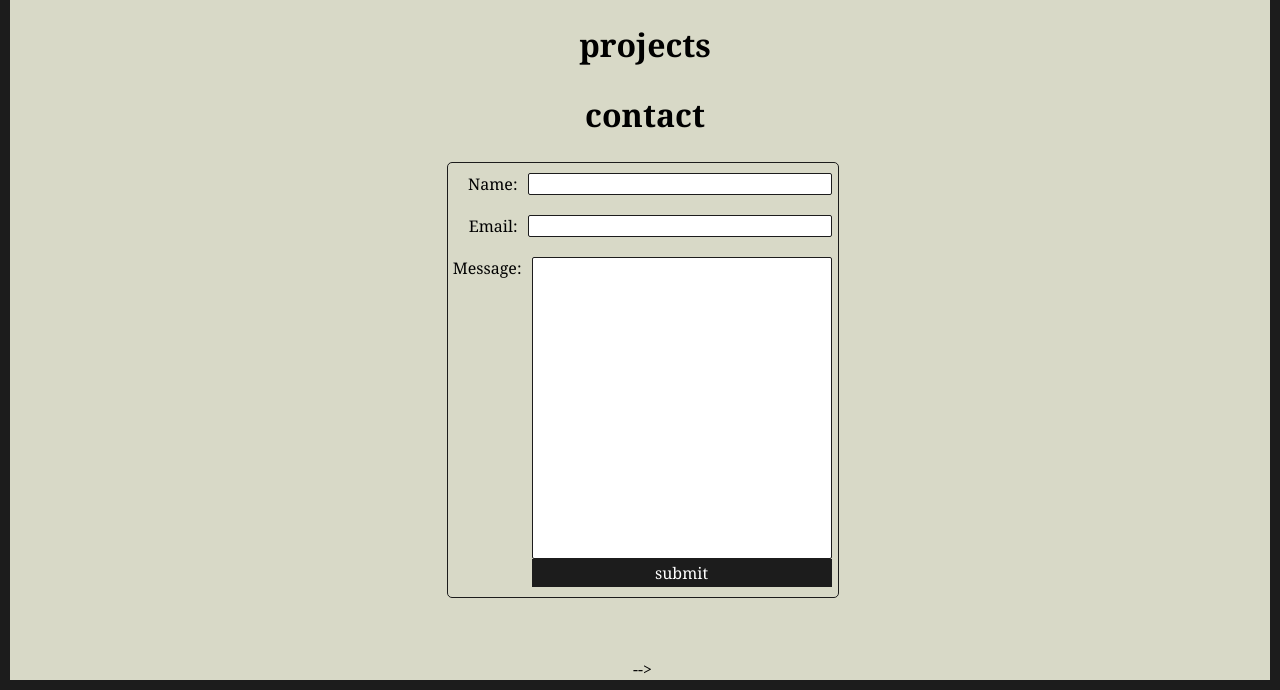
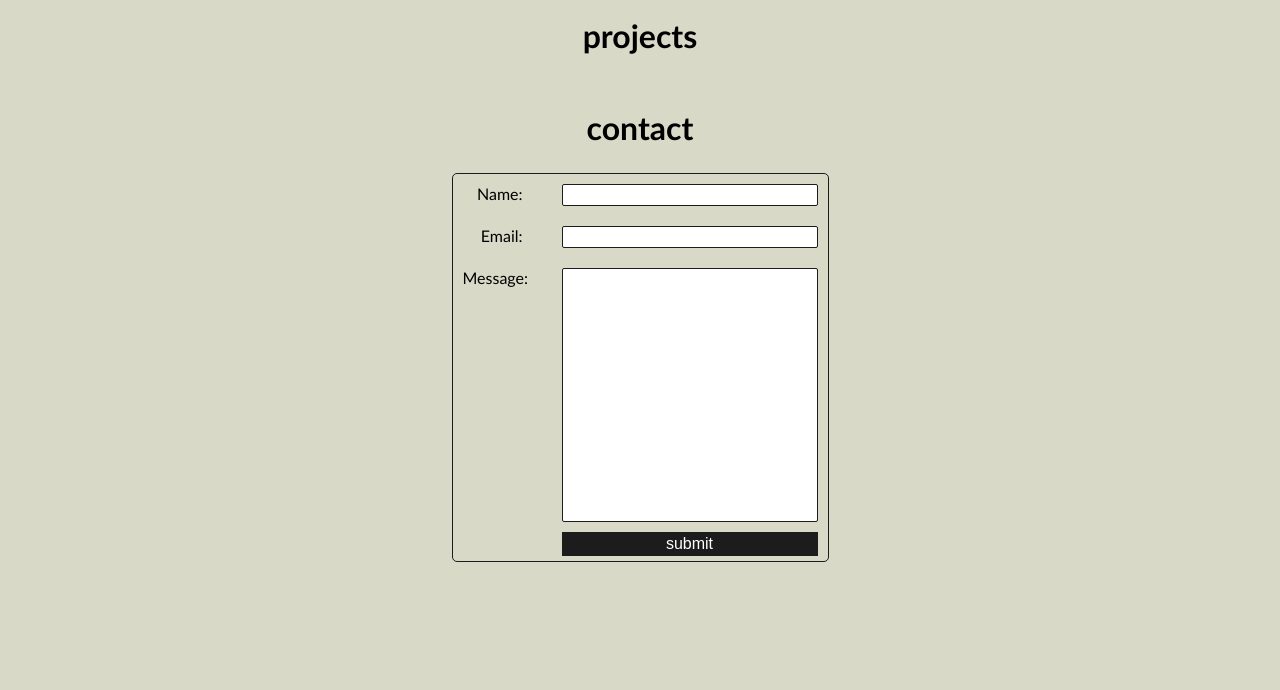
Before and after one commit to mgj2/Personal-Website, a plain HTML site: page index.html in a window 1280 px wide. Shown: the part 755-1445 px from the top of the page. After the commit the page ends 1377 px from the top, so only its background shows below. Drawn offline with Linux system fonts and the light colour scheme.

Commit message:
fixed contact form

```diff
--- a/index.html
+++ b/index.html
@@ -65,10 +65,13 @@
       </section>
       <div class="anchor" id="previous_work_anchor"></div>
       <h2>previous work</h2>
+      <section id="previous_work_section"></section>
       <div class="anchor" id="projects_anchor"></div>
       <h2>projects</h2>
+      <section id="projects_section"></section>
       <div class="anchor" id="contact_anchor"></div>
       <h2>contact</h2>
+      <section id="contact_section">
         <div class="form_container">
           <form class="contact_form">
             <div class="form_element">
@@ -81,14 +84,20 @@
             </div>
             <div class="form_element">
               <label for="Message">Message:</label>
-            <span contenteditable="true" id="Message" name="Message"></span>
+              <span
+                contenteditable
+                role="textbox"
+                id="Message"
+                name="Message"
+              ></span>
+            </div>
             <input type="submit" name="Submit" id="Submit" value="submit" />
-          </div>
           </form>
         </div>
+      </section>
       <button onclick="scrollToTop()" id="scrollButton" title="Scroll to top">
-        Scroll to top</button
-      >-->
+        Scroll to top
+      </button>
     </content>
   </body>
 </html>
--- a/navbar.js
+++ b/navbar.js
@@ -1,3 +1,21 @@
+window.onscroll = function () {
+  scrollFunction();
+};
+
+// Code adapted from https://www.w3schools.com/howto/howto_js_scroll_to_top.asp
+function scrollFunction() {
+  if (window.pageYOffset > 100) {
+    document.getElementById("scrollButton").style.display = "block";
+  } else {
+    document.getElementById("scrollButton").style.display = "none";
+  }
+}
+
+// Code adapted from https://www.w3schools.com/howto/howto_js_scroll_to_top.asp
+function scrollToTop() {
+  document.documentElement.scrollTop = 0;
+}
+
 // Menu code adapted from Cem Eygi Media on Youtube:
 // https://www.youtube.com/watch?v=mh36Kts-wX8
 
--- a/styles.css
+++ b/styles.css
@@ -6,9 +6,8 @@ body {
   align-content: space-between;
   text-align: center;
   margin: 0;
-  border: solid 10px #1c1c1c;
   background-color: #d8d9c7;
-  font-family: Cambria, Cochin, Georgia, Times, "Times New Roman", serif;
+  font-family: "Gill Sans", "Gill Sans MT", Calibri, "Trebuchet MS", sans-serif;
 }
 
 #navbar {
@@ -133,7 +132,7 @@ body {
 }
 
 #greeting_small_1 {
-  margin-left: 0;
+  margin-left: 10px;
   margin-right: auto;
   margin-bottom: -15px;
 }
@@ -151,6 +150,11 @@ body {
   margin-top: 0;
 }
 
+content {
+  display: flex;
+  flex-direction: column;
+}
+
 .anchor {
   display: hidden;
   position: relative;
@@ -160,10 +164,18 @@ body {
 #about_section {
   display: flex;
   justify-content: center;
+  flex-wrap: wrap;
   align-items: center;
   padding: 20px;
   margin-left: 25px;
   margin-right: 25px;
+}
+
+#about_section > p {
+  text-align: left;
+  margin-left: inherit;
+  margin-right: 5px;
+  max-width: 370px;
 }
 
 #pic_of_me {
@@ -172,63 +184,58 @@ body {
   box-shadow: -5px 5px 15px 5px rgba(0, 0, 0, 0.5);
 }
 
-#about_section + p {
-  flex-shrink: 3;
-}
-
-content {
-  margin-left: 5px;
-}
-
 h2 {
   margin-left: inherit;
   font-size: 24pt;
 }
 
-p {
-  text-align: left;
-  margin-left: inherit;
-  margin-right: 5px;
-}
-
 .form_container {
   display: flex;
+  flex-wrap: wrap;
   flex-shrink: 1;
+  align-items: center;
   margin-left: auto;
   margin-right: auto;
   margin-bottom: 60px;
   padding: 0;
   border: 1px solid #1c1c1c;
   border-radius: 5px;
-  width: 390px;
+  width: 375px;
 }
 
 .contact_form {
+  display: flex;
+  flex-direction: column;
+  flex-shrink: 1;
   width: 100%;
 }
 
 .form_element {
-  display: inline-block;
+  display: flex;
   text-align: right;
-  width: 100%;
+  height: auto;
   padding-top: 10px;
   padding-bottom: 10px;
+  padding-left: 10px;
+  padding-right: 10px;
 }
 
 .form_element > label {
+  width: 60px;
   padding-right: 10px;
 }
 
 .form_element > span {
-  display: block;
-  float: right;
+  width: 250px;
+  height: 250px;
   font-family: "Courier New", Courier, monospace;
   word-wrap: break-word;
-  height: 300px;
-  box-sizing: content-box;
-  width: 298px;
-  padding: none;
-  margin-right: 6px;
+  padding-left: 2px;
+  padding-right: 2px;
+  padding-top: 1px;
+  padding-bottom: 1px;
+  margin-right: 0px;
+  margin-left: auto;
   text-align: left;
   background-color: white;
   border: 1px solid #1c1c1c;
@@ -236,22 +243,22 @@ p {
 }
 
 .form-input {
-  width: 298px;
+  width: 250px;
   font-family: "Courier New", Courier, monospace;
   font-size: 12pt;
+  margin-left: auto;
+  margin-right: 0;
   border: 1px solid #1c1c1c;
   border-radius: 2px;
-  float: right;
-  margin-right: 6px;
 }
 
 #Submit {
-  display: block;
-  width: 300px;
-  margin-left: 84px;
+  width: 256px;
+  margin-left: 109px;
+  margin-right: auto;
+  margin-bottom: 5px;
   border-color: transparent;
   font-size: medium;
-  font-family: Cambria, Cochin, Georgia, Times, "Times New Roman", serif;
   background-color: #1c1c1c;
   color: white;
 }
```
Lines whose indentation alone changed are shown as unchanged.
